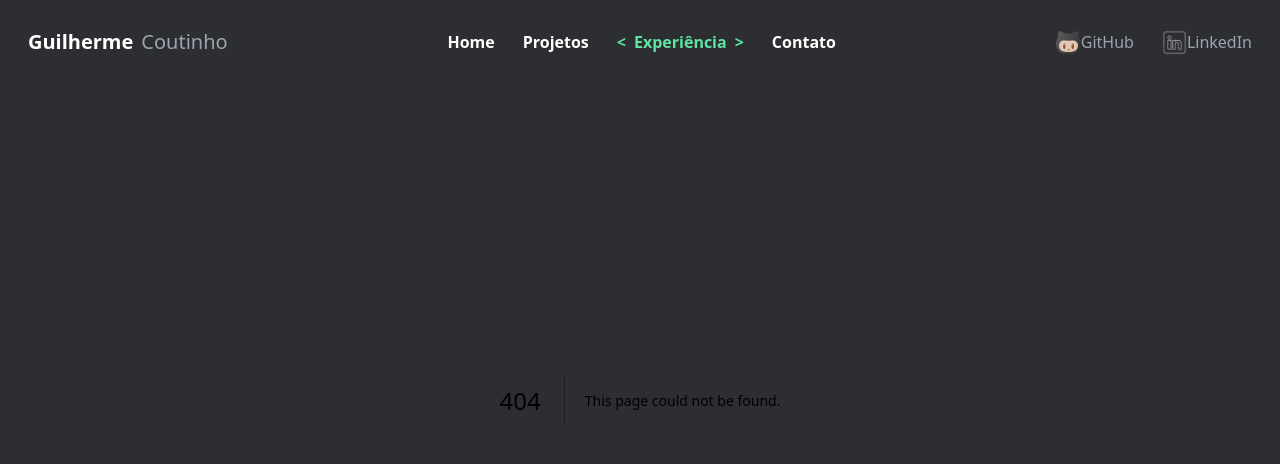
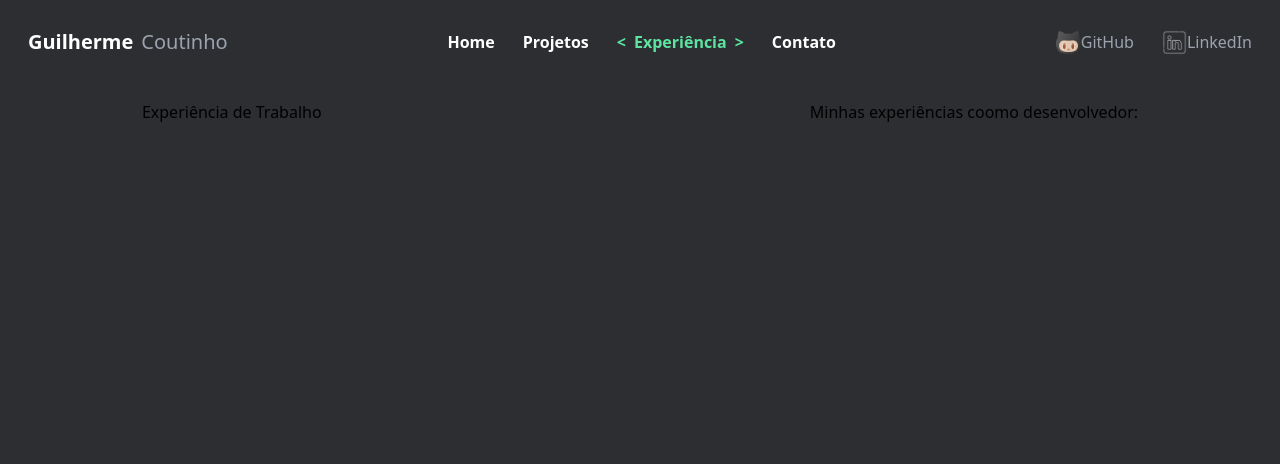
Before and after one commit to Gui089/Portfolio-nextjs, a Next.js app: page /experiencia in a window 1280 px wide. Before the commit this address had no page. Shown: the top 464 px of the page. Built offline with nearby package versions, Linux system fonts and the light colour scheme.

Commit message:
feat: add page experience

```diff
--- /dev/null
+++ b/app/experiencia/page.tsx
@@ -0,0 +1,19 @@
+
+
+const Experience = () => {
+    return (
+        <div className="absolute w-full mt-[100px] flex justify-around">
+
+
+            <div className="w-[30%]">
+                <h1>Experiência de Trabalho</h1>
+            </div>
+
+            <div>
+                <h1>Minhas experiências coomo desenvolvedor:</h1>
+            </div>
+        </div>
+    )
+}
+
+export default Experience;
```
